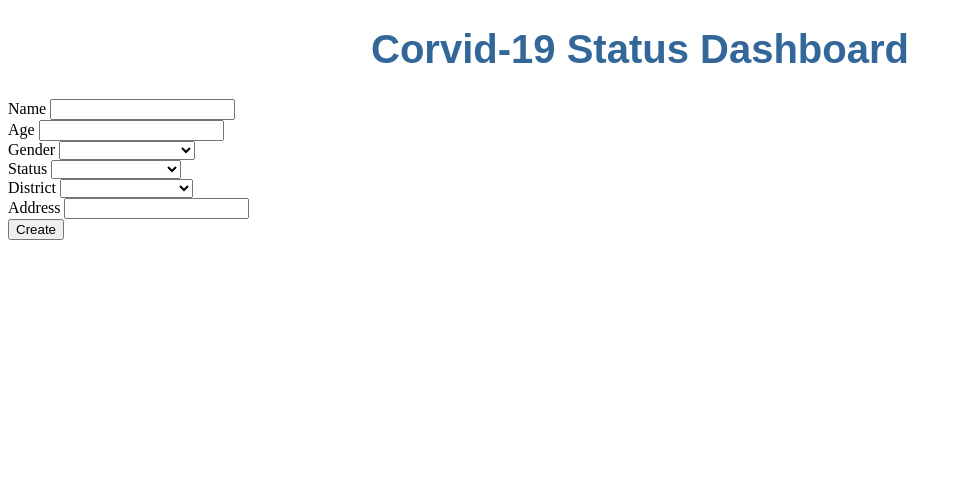
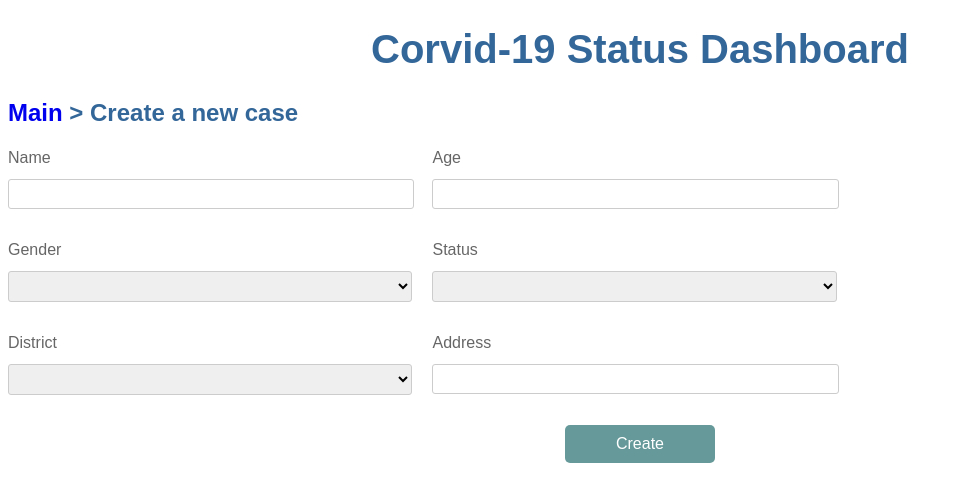
Before and after one commit to thilinaekanayaka/covid-dashboard-client, an Angular app: page /create-case in a window 1280 px wide. Shown: the top 502 px of the page, without its empty margins (0-962 px from the left). Built offline with nearby package versions, Linux system fonts and the light colour scheme.

Commit message:
add new case services and routing

```diff
--- a/src/app/create-case/create-case.component.css
+++ b/src/app/create-case/create-case.component.css
@@ -0,0 +1,64 @@
+input, select {
+    padding: 5px;
+    margin-bottom: 10px;
+    border: 1px solid #ccc;
+    border-radius: 3px;
+    font-size: 16px;
+}
+input {
+    margin-top: 10px;
+    width: calc(100% - 10px);
+}
+select {
+    margin-top: 10px;
+    width: 100%;
+}
+button {
+    width: 150px;
+    padding: 10px;
+    border: none;
+    border-radius: 5px;
+    background: #669999;
+    font-size: 16px;
+    color: #fff;
+    cursor: pointer;
+}
+h2 {
+    color: #369;
+    font-family: Arial, Helvetica, sans-serif;
+}
+a {
+    text-decoration: none;
+}
+label, p {
+    outline: none;
+    font-family: Arial, Helvetica, sans-serif;
+    font-size: 16px;
+    color: #666;
+    line-height: 22px;
+}
+.col-1-4 {
+    width: 32%;
+}
+[class*='col-'] {
+    float: left;
+    padding-right: 20px;
+    padding-bottom: 20px;
+}
+.col-1-1 {
+    width: 100%;
+    text-align: center;
+}
+.message {
+    color: #a4cd39;
+    font-size: 18px;
+    font-weight: 600;
+}
+@media (max-width: 1024px) {
+    .col-1-4 {
+      width: 100%;
+    }
+    [class*='col-'] {
+      float: none;
+    }
+}
--- a/src/app/create-case/create-case.component.html
+++ b/src/app/create-case/create-case.component.html
@@ -1,18 +1,19 @@
+<h2><a routerLink="/dashboard">Main</a> > Create a new case</h2>
 <form [formGroup]="createCaseForm" (ngSubmit)="onSubmit(createCaseForm.value)">
-    <div>
+    <div class="col-1-4">
         <label for="name">
             Name
         </label>
         <input id="name" type="text" formControlName="name">
     </div>
 
-    <div>
+    <div class="col-1-4">
         <label for="age">
             Age
         </label>
         <input id="age" type="text" formControlName="age">
     </div>
-    <div>
+    <div class="col-1-4">
         <label for="gender">
             Gender
         </label>
@@ -23,7 +24,7 @@
             </option>
         </select>
     </div>
-    <div>
+    <div class="col-1-4">
         <label for="status">
             Status
         </label>
@@ -34,7 +35,7 @@
             </option>
         </select>
     </div>
-    <div>
+    <div class="col-1-4">
         <label for="district">
             District
         </label>
@@ -45,11 +46,18 @@
             </option>
         </select>
     </div>
-    <div>
+    <div class="col-1-4">
         <label for="address">
             Address
         </label>
         <input id="address" type="text" formControlName="address">
     </div>
-    <button class="button" type="submit">Create</button>
+    <div class="col-1-1">
+        <button class="button" type="submit">Create</button>
+    </div>
 </form>
+<div class="col-1-1">
+    <label class="message">
+        {{ message }}
+    </label>
+</div>
--- a/src/app/create-case/create-case.component.ts
+++ b/src/app/create-case/create-case.component.ts
@@ -3,6 +3,7 @@ import { FormBuilder } from '@angular/forms';
 import { Districts } from '../districts';
 import { Genders } from '../gender';
 import { Statuses } from '../status';
+import { SyncService } from '../sync.service';
 
 @Component({
   selector: 'app-create-case',
@@ -14,11 +15,14 @@ export class CreateCaseComponent implements OnInit {
   districts: any;
   genders: any;
   statuses; any;
+  case: any;
+  message: any;
 
-  constructor(private formBuilder: FormBuilder) {
+  constructor(private formBuilder: FormBuilder, private syncService: SyncService) {
     this.districts = Districts;
     this.genders = Genders;
     this.statuses = Statuses;
+    this.message = '';
     this.createCaseForm = this.formBuilder.group({
       name: '',
       age: '',
@@ -32,8 +36,21 @@ export class CreateCaseComponent implements OnInit {
   ngOnInit(): void {
   }
 
-  onSubmit(customerData: any) {
+  onSubmit(caseData: any) {
+    this.case = {
+      "name": caseData["name"],
+      "age": caseData["age"],
+      "gender": this.genders.indexOf(caseData["gender"]),
+      "status": this.statuses.indexOf(caseData["status"]),
+      "location": {
+        "district": this.districts.indexOf(caseData["district"]),
+        "address": caseData["address"]
+      }
+    }
     this.createCaseForm.reset();
-    console.log('submitted', customerData);
+    this.syncService.createCase(this.case).subscribe(data => {
+      console.log("response", data["message"]);
+      this.message = data["message"];
+    });
   }
 }
--- a/src/app/main-dashboard/main-dashboard.component.css
+++ b/src/app/main-dashboard/main-dashboard.component.css
@@ -17,6 +17,17 @@ h3 {
 }
 h4 {
   position: relative;
+}
+button {
+  width: 150px;
+  padding: 10px;
+  border: none;
+  border-radius: 5px;
+  background: #669999;
+  font-size: 16px;
+  color: #fff;
+  cursor: pointer;
+  margin-bottom: 20px;
 }
 .legend{
   font-family: Arial, Helvetica, sans-serif;
--- a/src/app/main-dashboard/main-dashboard.component.html
+++ b/src/app/main-dashboard/main-dashboard.component.html
@@ -1,3 +1,6 @@
+<div>
+    <button routerLink="/create-case" class="button" type="submit">Add new case</button>
+</div>
 <div class="legend"><span class="legend-high">More than 3 cases</span><span class="legend-low">Less than or equal to 3 cases</span></div>
 <a *ngFor="let case of cases" class="col-1-4" routerLink="/district-dashboard/{{ case['_id'] }}">
     <div class="module" [ngClass]="{'status-high': case['count'] > 3}">
--- a/src/app/sync.service.ts
+++ b/src/app/sync.service.ts
@@ -64,4 +64,15 @@ export class SyncService {
       })
     );
   }
+
+  createCase(caseData: any): Observable<ITest[]> {
+    console.log("Sync service", caseData)
+    return this.http.post<any[]>('http://localhost:3000/create-case',
+      caseData
+    ).pipe(
+      map((data) => {
+        return data;
+      })
+    );;
+  }
 }
```
